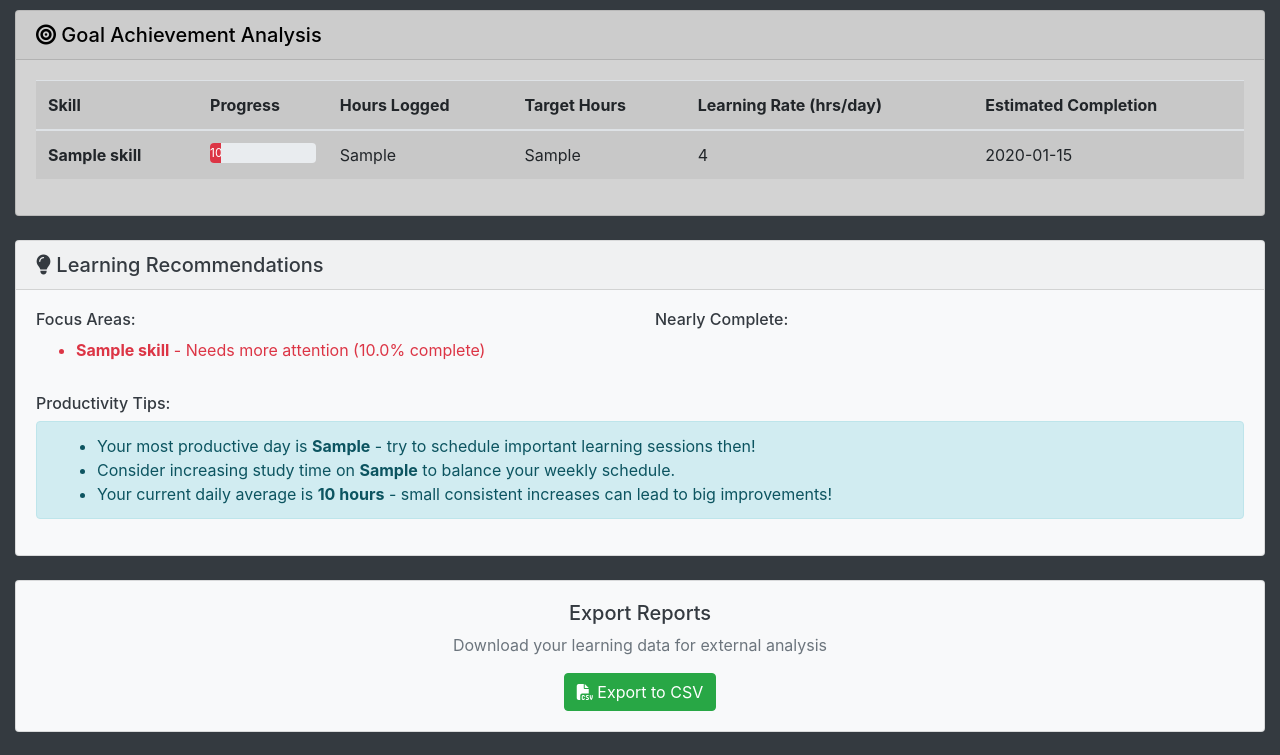
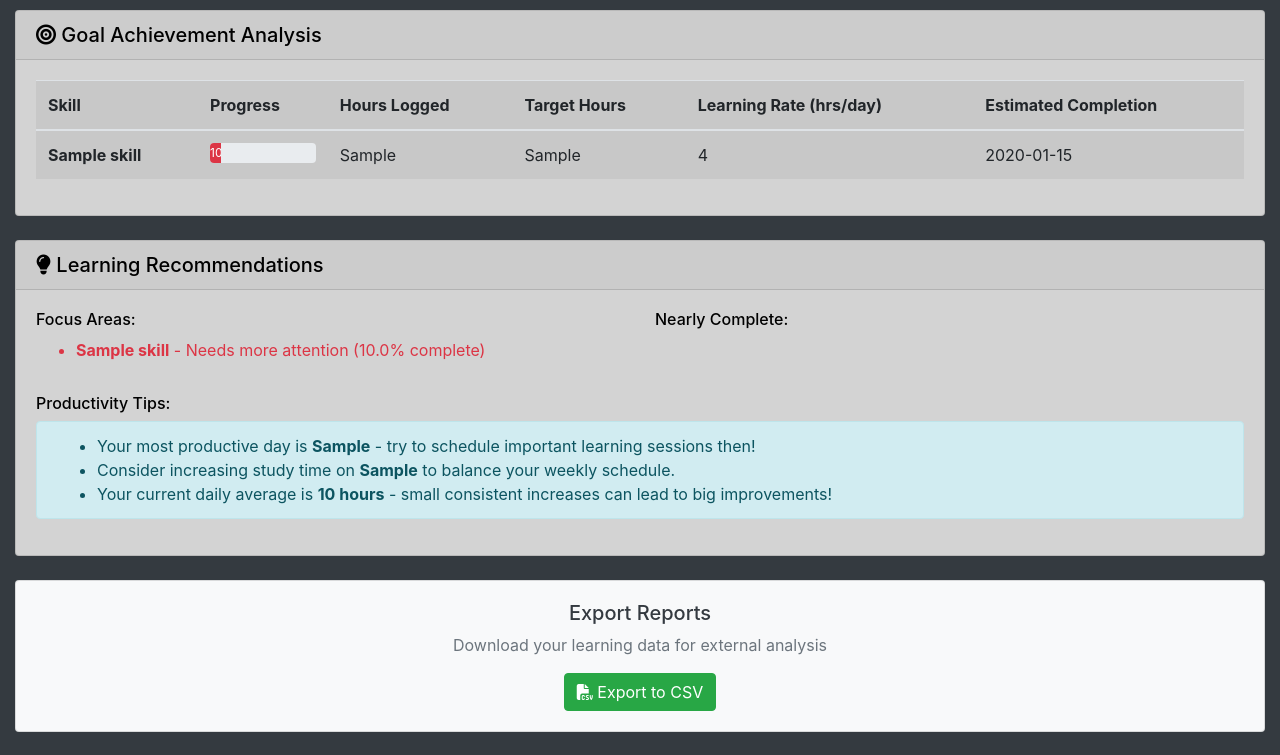
Before and after one commit to Utshah-Neupane/SkillTrail, a Python web app: template container/templates/reports.html in a window 1280 px wide. Shown: the part 572-1327 px from the top of the page. Run offline with Jinja, Linux system fonts and the light colour scheme; the template is opened without the code that fills it: most values are stand-ins (such as "Sample title", 1, 10 or a date in 2020); some libraries are stand-ins or nearby versions.

Commit message:
background changed

```diff
--- a/container/templates/reports.html
+++ b/container/templates/reports.html
@@ -193,7 +193,7 @@
      <!-- Learning Recommendations -->
     <div class="row mb-4">
         <div class="col-12">
-            <div class="card bg-light text-dark">
+            <div class="card" style="background-color: #D3D3D3; color: black;">
                 <div class="card-header">
                     <h5 class="mb-0"><i class="fas fa-lightbulb"></i> Learning Recommendations</h5>
                 </div>
```
